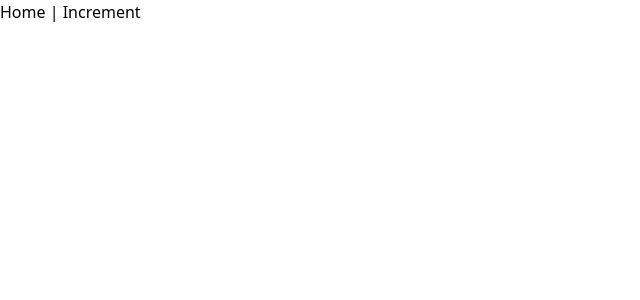
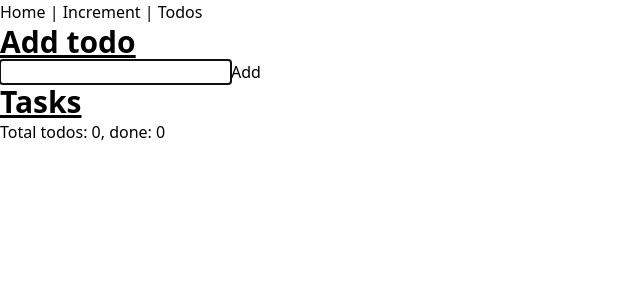
Before and after one commit to olefrank/react-portfolio, a React (Create React App) app: page /todos in a window 1280 px wide. Before the commit this address had no page. Shown: the top 300 px of the page, without its empty margins (0-640 px from the left). Built offline with nearby package versions, Linux system fonts and the light colour scheme.

Commit message:
Todo list

```diff
--- a/src/App.tsx
+++ b/src/App.tsx
@@ -1,6 +1,7 @@
 import { Routes, Route, Link } from "react-router-dom";
 import Home from "./Home";
 import Increment from "./Increment";
+import Todos from "./Todo";
 
 function App() {
   return (
@@ -8,13 +9,15 @@ function App() {
       <nav>
         <ul>
           <li>
-            <Link to="/">Home</Link> | <Link to="increment">Increment</Link>
+            <Link to="/">Home</Link> | <Link to="increment">Increment</Link> |{" "}
+            <Link to="todos">Todos</Link>
           </li>
         </ul>
       </nav>
       <Routes>
         <Route path="/" element={<Home />} />
         <Route path="increment" element={<Increment />} />
+        <Route path="todos" element={<Todos />} />
       </Routes>
     </div>
   );
--- /dev/null
+++ b/src/Todo/index.tsx
@@ -0,0 +1,88 @@
+import { ChangeEvent, useRef, useState } from "react";
+
+type Todo = {
+  id: number;
+  value: string;
+  done: boolean;
+};
+
+const initialTodo: Todo = {
+  id: 1,
+  value: "",
+  done: false,
+};
+
+export default function Todos() {
+  const [tasks, setTasks] = useState<Todo[]>([]);
+  const [todo, setTodo] = useState<Todo>(initialTodo);
+
+  const idRef = useRef(initialTodo.id);
+  const inputRef = useRef<HTMLInputElement>(null);
+
+  function onChangeTodo(e: ChangeEvent<HTMLInputElement>) {
+    const value = e.currentTarget.value;
+    setTodo((prev) => ({ ...prev, value }));
+  }
+
+  function onAddTodo() {
+    // add todo
+    setTasks((prev) => [...prev, todo]);
+
+    // increment id
+    idRef.current += 1;
+
+    // reset current todo
+    setTodo({ ...initialTodo, id: idRef.current });
+
+    // focus input again
+    inputRef.current?.focus();
+  }
+
+  function onDone(id: number) {
+    setTasks((prev) =>
+      // mark clicked task as done
+      prev.map((task) =>
+        task.id === id ? { ...task, done: !task.done } : task
+      )
+    );
+  }
+
+  const numTasksDone = tasks.filter((task) => task.done).length;
+
+  return (
+    <div>
+      <div>
+        <h1 className="text-3xl font-bold underline">Add todo</h1>
+        <div>
+          <input
+            autoFocus
+            ref={inputRef}
+            value={todo.value}
+            onChange={onChangeTodo}
+          />
+          <button onClick={onAddTodo}>Add</button>
+        </div>
+      </div>
+      <div>
+        <ul>
+          <h1 className="text-3xl font-bold underline">Tasks</h1>
+          {tasks ? (
+            <>
+              <p>{`Total todos: ${tasks.length}, done: ${numTasksDone}`}</p>
+              {tasks.map((task) => (
+                <li
+                  aria-label={task.value}
+                  key={task.id}
+                  onClick={() => onDone(task.id)}
+                  className={task.done ? "line-through" : undefined}
+                >
+                  {task.value}
+                </li>
+              ))}
+            </>
+          ) : null}
+        </ul>
+      </div>
+    </div>
+  );
+}
```
Also changed, not shown: 1 other file (tests, documents, lock files or other folders).
